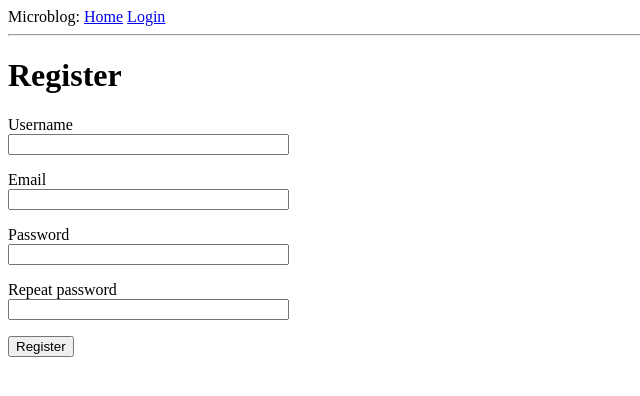
After one commit to Alsiri0n/flmiguel, a Flask app: page /register in a window 1280 px wide. The commit adds this page. Shown: the top 396 px of the page, without its empty margins (0-640 px from the left). Run offline with Flask 3, Linux system fonts and the light colour scheme.

Commit message:
Add user registration

```diff
--- a/app/forms.py
+++ b/app/forms.py
@@ -2,13 +2,39 @@
 """
 from flask_wtf import FlaskForm
 from wtforms import StringField, PasswordField, BooleanField, SubmitField
-from wtforms.validators import DataRequired
+from wtforms.validators import DataRequired, ValidationError, Email, EqualTo
+from app.models import User
 
 
 class LoginForm(FlaskForm):
-    """Class for describe Login form
+    """Class that describe Login form
     """
     username = StringField('Username', validators=[DataRequired()])
     password = PasswordField('Password', validators=[DataRequired()])
     remember_me = BooleanField('Remember me')
     submit = SubmitField('Sign in')
+
+
+class RegistrationForm(FlaskForm):
+    """Class that describe Registration form
+    """
+    username = StringField('Username', validators=[DataRequired()])
+    email = StringField('Email', validators=[DataRequired(), Email()])
+    password = PasswordField('Password', validators=[DataRequired()])
+    password2 = PasswordField('Repeat password',
+        validators=[DataRequired(), EqualTo('password')])
+    submit = SubmitField('Register')
+
+    def validate_username(self, username)->None:
+        """Check username at unique
+        """
+        user = User.query.filter_by(username=username.data).first()
+        if user is not None:
+            raise ValidationError('Please use a different username.')
+
+    def validate_email(self, email)->None:
+        """Check email at unique
+        """
+        email = User.query.filter_by(email=email.data).first()
+        if email is not None:
+            raise ValidationError('Please use a different email address.')
--- a/app/routes.py
+++ b/app/routes.py
@@ -4,8 +4,8 @@ Module for routing into application
 from werkzeug.urls import url_parse
 from flask import render_template, flash, redirect, url_for, request
 from flask_login import current_user, login_user, logout_user, login_required
-from app import app
-from app.forms import LoginForm
+from app import app, db
+from app.forms import LoginForm, RegistrationForm
 from app.models import User
 
 @app.route('/')
@@ -57,3 +57,21 @@ def logout():
     """
     logout_user()
     return redirect(url_for('index'))
+
+
+@app.route('/register', methods=["GET", "POST"])
+def register():
+    """
+    Implement user registertation
+    """
+    if current_user.is_authenticated:
+        return redirect(url_for('index'))
+    form = RegistrationForm()
+    if form.validate_on_submit():
+        user = User(username=form.username.data, email=form.email.data)
+        user.set_password(form.password.data)
+        db.session.add(user)
+        db.session.commit()
+        flash('Congratulations, you are now a registred user!')
+        return redirect(url_for('index'))
+    return render_template('register.html', title='Register', form=form)
--- a/app/templates/login.html
+++ b/app/templates/login.html
@@ -20,4 +20,5 @@
         <p> {{ form.remember_me() }} {{ form.remember_me.label }}</p>
         <p> {{ form.submit() }}</p>
     </form>
+    <p>New User? <a href="{{ url_for('register') }}">Click to register!</a></p>
 {% endblock %}
--- /dev/null
+++ b/app/templates/register.html
@@ -0,0 +1,36 @@
+{% extends "base.html" %}
+{% block content %}
+    <h1>Register</h1>
+    <form action="" method="POST">
+        {{ form.hidden_tag() }}
+        <p>
+            {{ form.username.label }}<br>
+            {{ form.username(size=32) }}<br>
+            {% for error in form.username.errors %}
+                <span style="color:red;">[{{ error }}]</span>
+            {% endfor %}
+        </p>
+        <p>
+            {{ form.email.label }}<br>
+            {{ form.email(size=32) }}<br>
+            {% for error in form.email.errors %}
+                <span style="color:red;">[{{ error }}]</span>
+            {% endfor %}
+        </p>
+        <p>
+            {{ form.password.label }}<br>
+            {{ form.password(size=32) }}<br>
+            {% for error in form.password.error %}
+                <span style="color:red;">[{{ error }}]</span>
+            {% endfor %}
+        </p>
+        <p>
+            {{ form.password2.label }}<br>
+            {{ form.password2(size=32 )}}<br>
+            {% for error in form.password2.error %}
+                <span style="color:red;">[{{ error }}]</span>
+            {% endfor %}
+        </p>
+        <p>{{ form.submit }}</p>
+    </form>
+{% endblock %}
--- a/requirements.txt
+++ b/requirements.txt
@@ -3,4 +3,5 @@ Flask-Login==0.6.2
 Flask-migrate==3.1.0
 Flask-sqlalchemy==3.0.2
 Flask-wtf==1.0.1
+email-validator==1.3.0
 psycopg2-binary==2.9.5
--- a/run.py
+++ b/run.py
@@ -3,7 +3,7 @@ Module for run application
 """
 from app import app, db
 from app.models import User, Post
-print(app.config.get('SQLALCHEMY_DATABASE_URI'))
+
 
 @app.shell_context_processor
 def make_shell_context()->dict:
```
